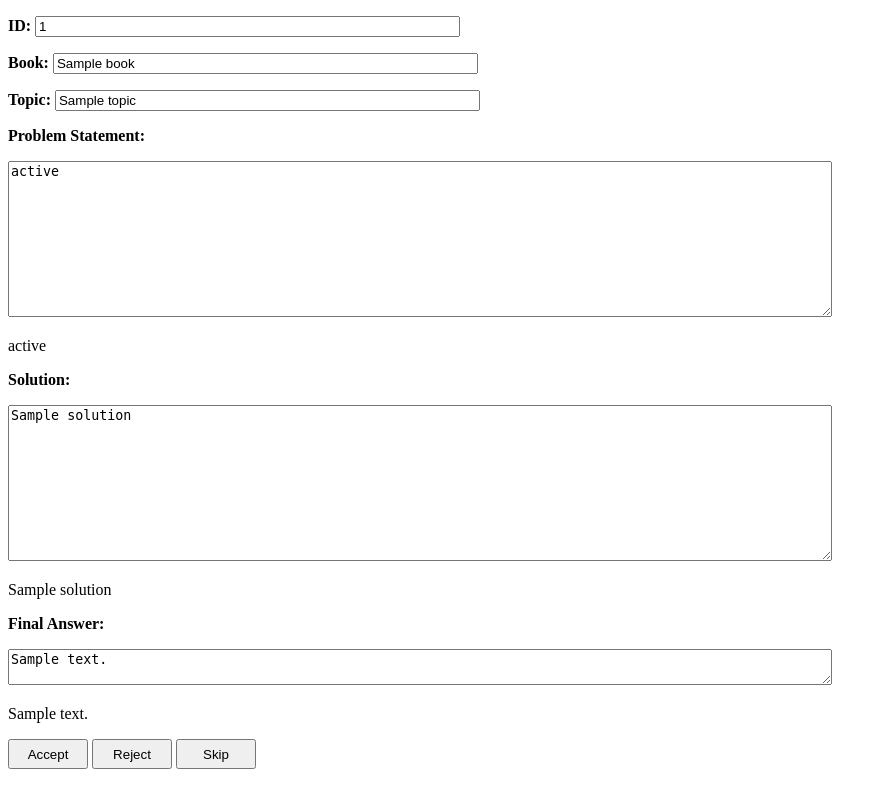
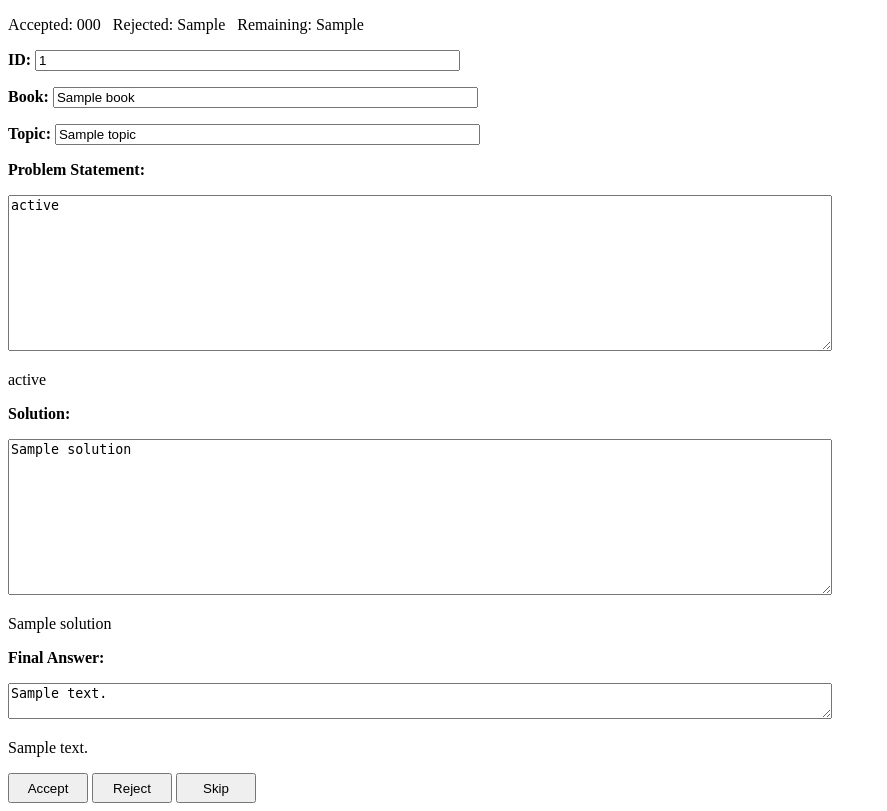
Before and after one commit to techthiyanes/DUCK-datasets, a Flask app: template annotation_tool/templates/template.html in a window 1280 px wide. Shown: the whole page, without its empty margins (0-887 px from the left). Before the commit the page ends 769 px from the top, so only its background shows below. Run offline with Flask 2, Linux system fonts and the light colour scheme; the template is opened without the code that fills it: most values are stand-ins (such as "Sample title", 1, 10 or a date in 2020); parts of the project's set-up code (start-up, migrations or seed data) failed here and were passed over.

Commit message:
add a problem counter to the annotation script

```diff
--- a/annotation_tool/app.py
+++ b/annotation_tool/app.py
@@ -44,6 +44,9 @@ def index():
         problem_statement=problem["Problem Statement"],
         solution=problem["Solution"],
         final_answer=problem["Final Answer"],
+        accepted_problems_cnt = len(final_problems),
+        rejected_problems_cnt = len(rejected_problems),
+        remaining_problems_cnt = len(remaining_problems),
     )
 
 parser = argparse.ArgumentParser()
--- a/annotation_tool/templates/template.html
+++ b/annotation_tool/templates/template.html
@@ -3,6 +3,12 @@
 <link rel="stylesheet" href="https://cdn.jsdelivr.net/npm/katex@0.16.3/dist/katex.min.css" integrity="sha384-Juol1FqnotbkyZUT5Z7gUPjQ9gzlwCENvUZTpQBAPxtusdwFLRy382PSDx5UUJ4/" crossorigin="anonymous">
 <script defer src="https://cdn.jsdelivr.net/npm/katex@0.16.3/dist/katex.min.js" integrity="sha384-97gW6UIJxnlKemYavrqDHSX3SiygeOwIZhwyOKRfSaf0JWKRVj9hLASHgFTzT+0O" crossorigin="anonymous"></script>
 <script defer src="https://cdn.jsdelivr.net/npm/katex@0.16.3/dist/contrib/auto-render.min.js" integrity="sha384-+VBxd3r6XgURycqtZ117nYw44OOcIax56Z4dCRWbxyPt0Koah1uHoK0o4+/RRE05" crossorigin="anonymous"></script>
+
+<p>
+    Accepted: {{accepted_problems_cnt}} &nbsp;
+    Rejected: {{rejected_problems_cnt}} &nbsp;
+    Remaining: {{remaining_problems_cnt}}
+</p>
 
 <form>
     <div>
```
